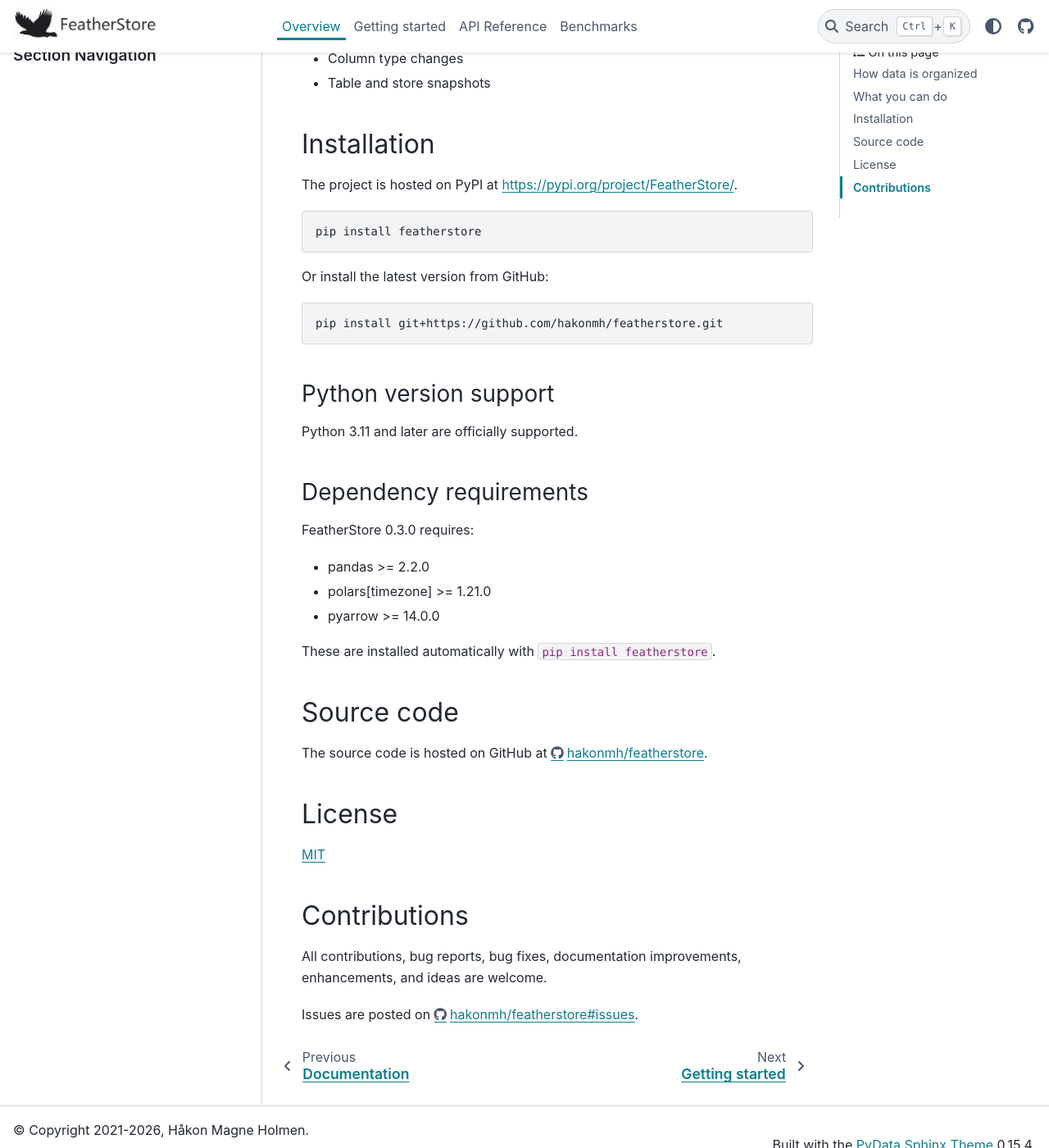
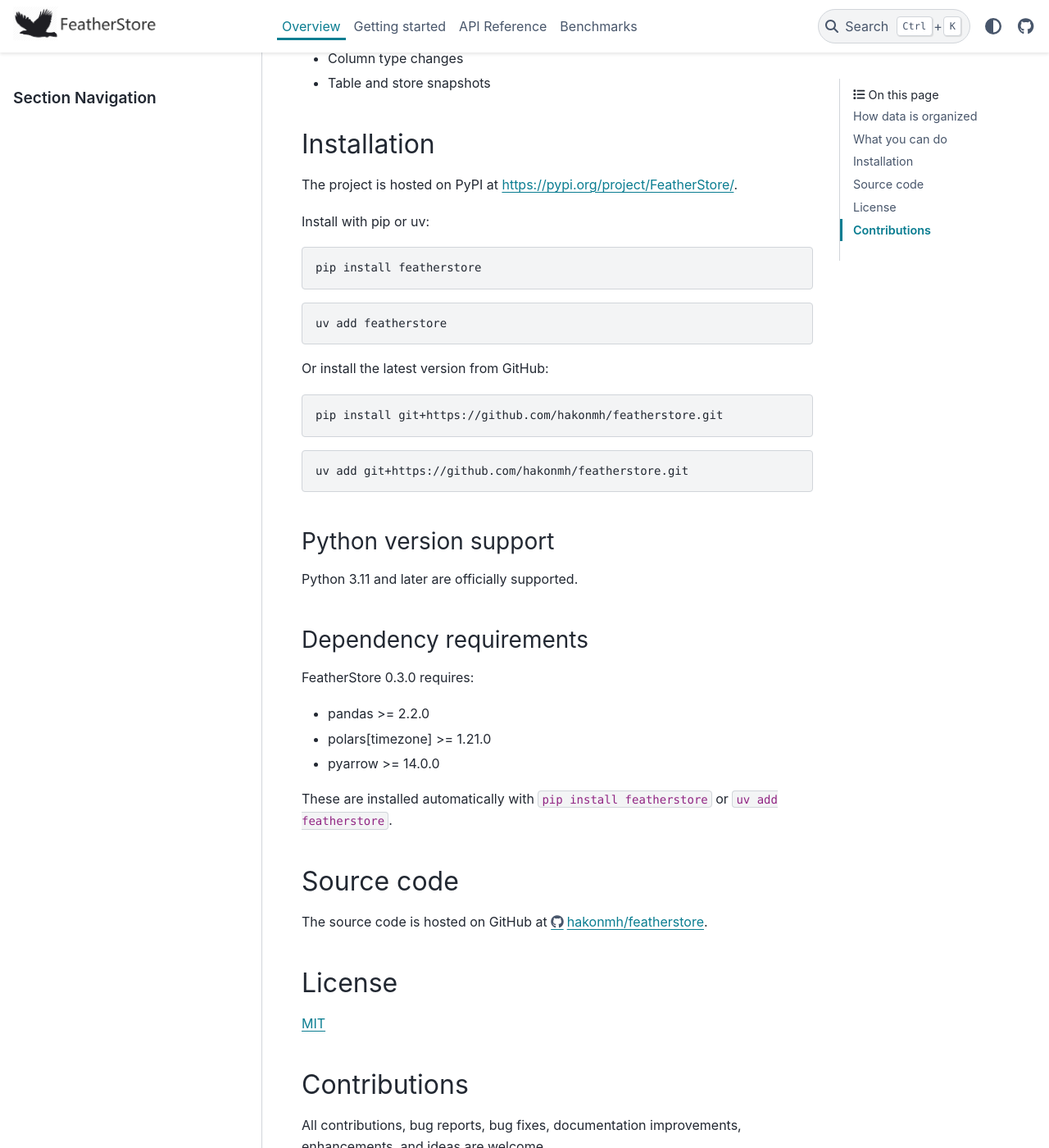
Before and after one commit to hakonmh/featherstore, a Sphinx documentation site: the page built from docs/Overview.rst, in a window 1280 px wide and 1400 px high, scrolled down 855 px. Shown: the whole window at 82% size. Built offline with Sphinx 7.4.7 and the PyData theme 0.15.4, drawn with Linux system fonts in a browser that asks for light colours.

Commit message:
Document uv add alongside pip in the install instructions.
Co-authored-by: hakonmh <hakonmh@users.noreply.github.com>

```diff
--- a/docs/Overview.rst
+++ b/docs/Overview.rst
@@ -38,15 +38,25 @@ Installation
 
 The project is hosted on PyPI at https://pypi.org/project/FeatherStore/.
 
+Install with pip or uv:
+
 .. code-block:: bash
 
     pip install featherstore
+
+.. code-block:: bash
+
+    uv add featherstore
 
 Or install the latest version from GitHub:
 
 .. code-block:: bash
 
     pip install git+https://github.com/hakonmh/featherstore.git
+
+.. code-block:: bash
+
+    uv add git+https://github.com/hakonmh/featherstore.git
 
 Python version support
 ^^^^^^^^^^^^^^^^^^^^^^
@@ -62,7 +72,8 @@ FeatherStore 0.3.0 requires:
 * polars[timezone] >= 1.21.0
 * pyarrow >= 14.0.0
 
-These are installed automatically with ``pip install featherstore``.
+These are installed automatically with ``pip install featherstore`` or
+``uv add featherstore``.
 
 Source code
 -----------
```
Also changed, not shown: CHANGELOG.md (+2 -0 lines), README.md (+14 -3 lines), docs/Quickstart.rst (+9 -1 lines), 5 other files.
